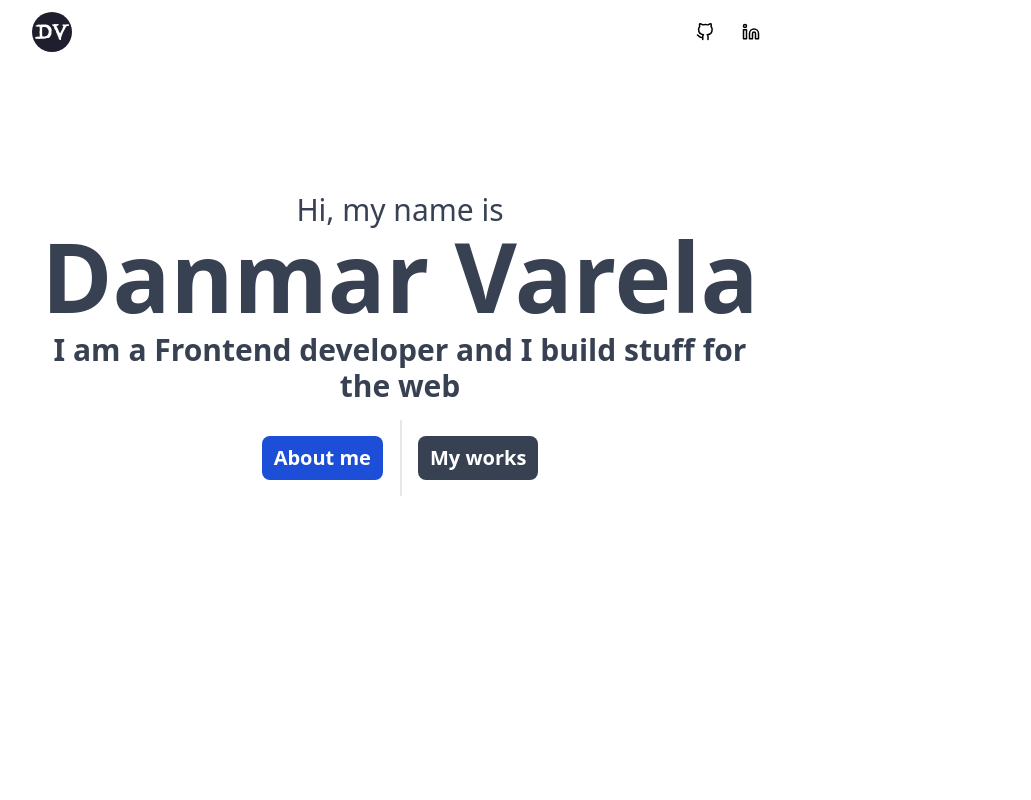
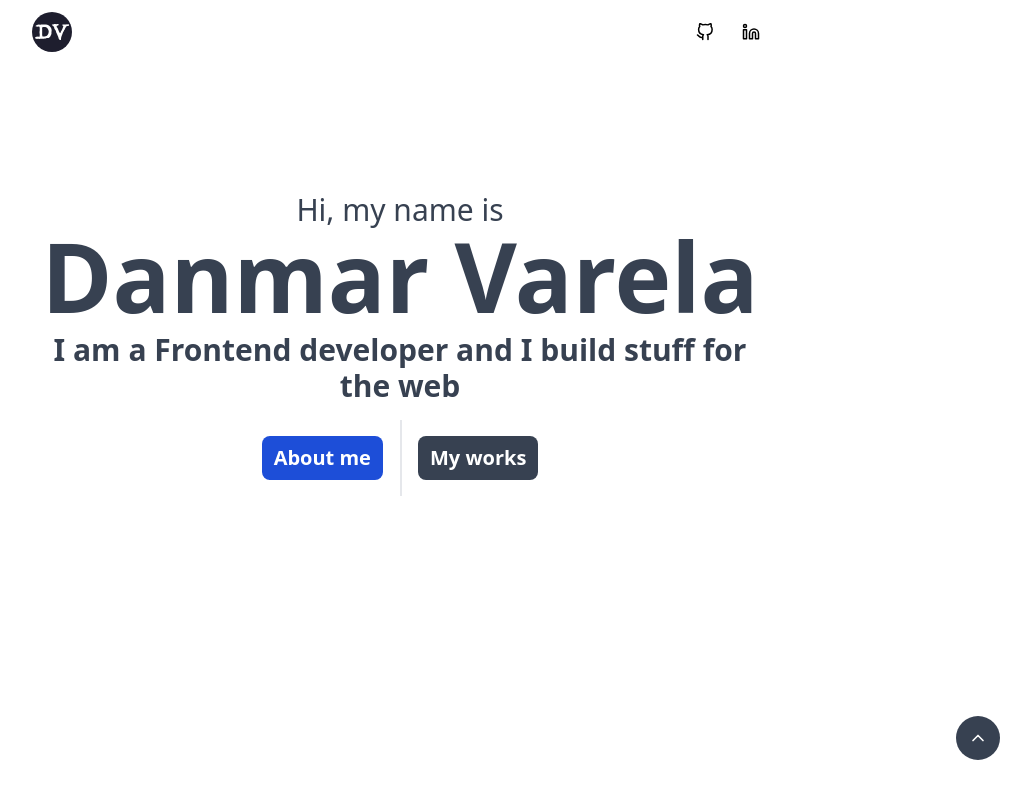
Before and after one commit to danjvarela/personal-website, a Next.js app: page / in a window 1280 px wide. Shown: the top 800 px of the page, without its empty margins (240-1271 px from the left). Built offline with nearby package versions, Linux system fonts and the light colour scheme.

Commit message:
Add back to top button

```diff
--- /dev/null
+++ b/src/components/BackToTop.tsx
@@ -0,0 +1,12 @@
+import { FiChevronUp } from 'react-icons/fi'
+
+export default function BackToTop() {
+  return (
+    <a
+      href="#title"
+      className="fixed bottom-10 right-10 inline-flex items-center p-3  text-lg md:text-xl font-bold text-center text-white bg-gray-700 rounded-full hover:bg-gray-800 focus:ring-4 focus:outline-none focus:ring-gray-300 no-underline"
+    >
+      <FiChevronUp />
+    </a>
+  )
+}
--- a/src/components/Work.tsx
+++ b/src/components/Work.tsx
@@ -2,6 +2,7 @@ import { motion } from 'framer-motion'
 import Image from 'next/image'
 import { FiArrowRight, FiGithub } from 'react-icons/fi'
 import Badge from './Badge'
+import WorkLink from './WorkLink'
 
 export interface WorkProps {
   title: string
@@ -49,22 +50,15 @@ export default function Work({
         </div>
         <p className="mb-3 font-normal text-gray-700">{description}</p>
         <div className="flex gap-4">
-          <a
-            href={url}
-            target="_blank"
-            className="inline-flex gap-1 items-center px-3 py-2 text-sm font-medium text-center text-white bg-blue-700 rounded-lg hover:bg-blue-800 focus:ring-4 focus:outline-none focus:ring-blue-300"
-          >
+          <WorkLink url={url} color="blue">
             Check this out
             <FiArrowRight />
-          </a>
-          <a
-            href={sourceCode}
-            target="_blank"
-            className="inline-flex gap-1 items-center px-3 py-2 text-sm font-medium text-center text-white bg-gray-700 rounded-lg hover:bg-gray-800 focus:ring-4 focus:outline-none focus:ring-gray-300"
-          >
+          </WorkLink>
+
+          <WorkLink url={sourceCode} color="gray">
             View Source
             <FiGithub />
-          </a>
+          </WorkLink>
         </div>
       </div>
     </motion.div>
--- /dev/null
+++ b/src/components/WorkLink.tsx
@@ -0,0 +1,17 @@
+export interface WorkLinkProps {
+  url: string
+  color: string
+  children: React.ReactNode
+}
+
+export default function WorkLink({ url, color, children }: WorkLinkProps) {
+  return (
+    <a
+      href={url}
+      target="_blank"
+      className={`inline-flex gap-1 items-center px-3 py-2 text-sm font-medium text-center text-white bg-${color}-700 rounded-lg hover:bg-${color}-800 focus:ring-4 focus:outline-none focus:ring-${color}-300`}
+    >
+      {children}
+    </a>
+  )
+}
--- a/src/pages/index.tsx
+++ b/src/pages/index.tsx
@@ -3,6 +3,7 @@ import Navbar from '@/components/Navbar'
 import Intro from '@/components/Intro'
 import About from '@/components/About'
 import Works from '@/components/Works'
+import BackToTop from '@/components/BackToTop'
 
 export default function Home() {
   return (
@@ -18,6 +19,7 @@ export default function Home() {
         <Intro />
         <About />
         <Works />
+        <BackToTop />
       </div>
     </>
   )
```
